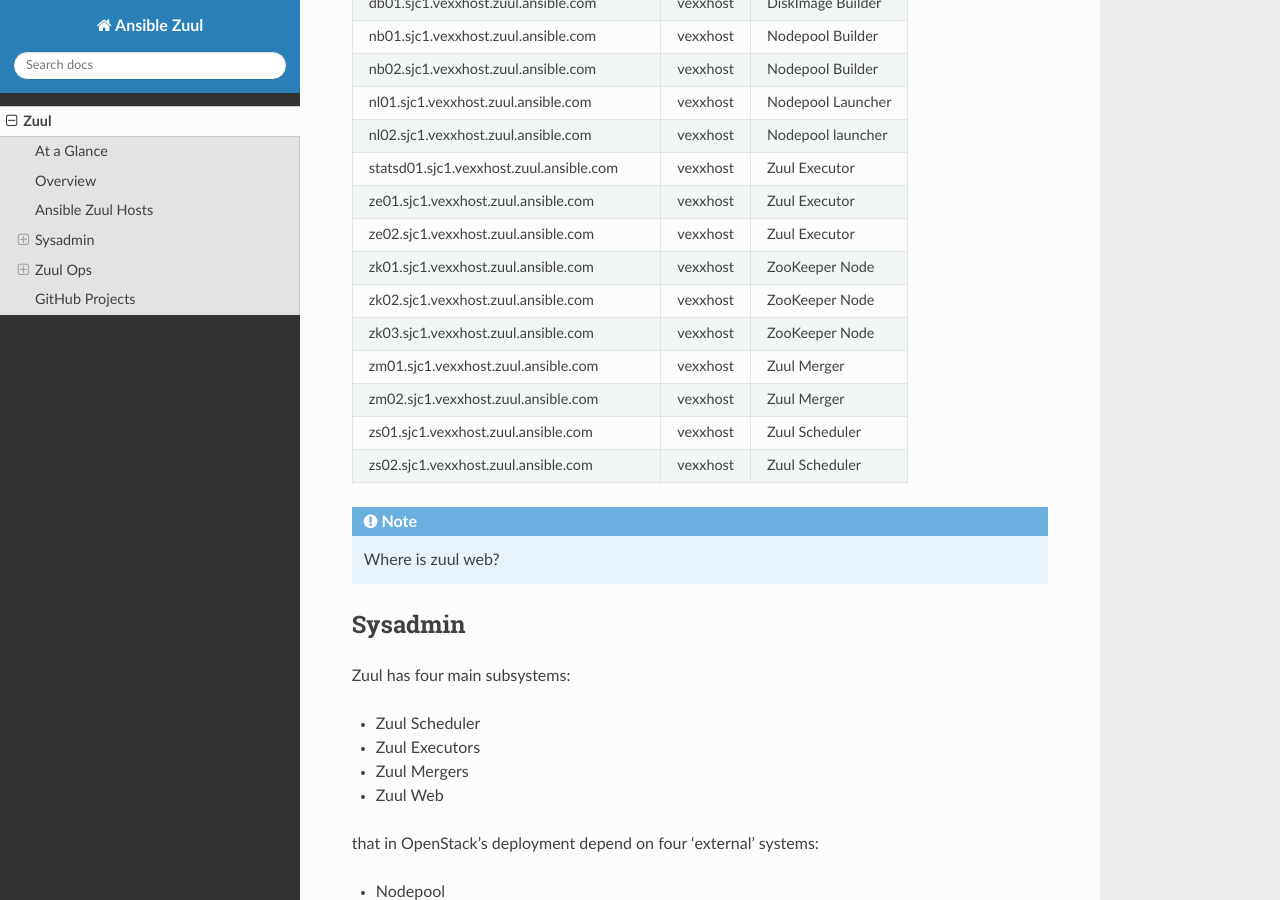
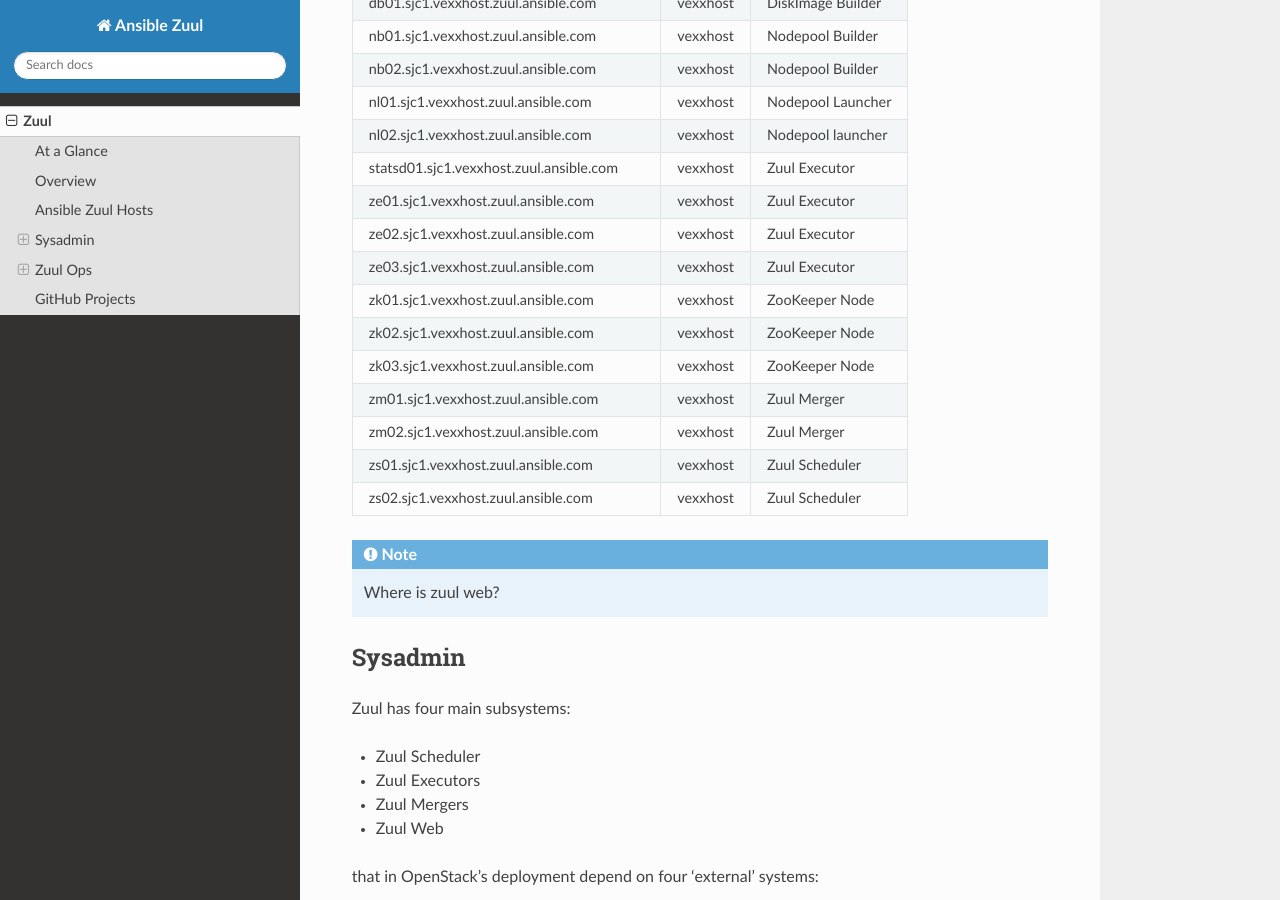
Before and after one commit to ansible-network/windmill-config, a Sphinx documentation site: the page built from doc/source/ansible_zuul.rst, in a window 1280 px wide and 900 px high, scrolled down 1870 px. Built offline with Sphinx 7.4.7 and the Read the Docs theme 2.0.0, drawn with Linux system fonts in a browser that asks for light colours.

Commit message:
Bring online ze03.sjc1.vexxhost.zuul.ansible.com
We've reached a point, where we run enough jobs to bring online another
executor.

Signed-off-by: Paul Belanger <pabelanger@redhat.com>

```diff
--- a/doc/source/ansible_zuul.rst
+++ b/doc/source/ansible_zuul.rst
@@ -102,6 +102,7 @@
   statsd01.sjc1.vexxhost.zuul.ansible.com    vexxhost  Zuul Executor
   ze01.sjc1.vexxhost.zuul.ansible.com        vexxhost  Zuul Executor
   ze02.sjc1.vexxhost.zuul.ansible.com        vexxhost  Zuul Executor
+  ze03.sjc1.vexxhost.zuul.ansible.com        vexxhost  Zuul Executor
   zk01.sjc1.vexxhost.zuul.ansible.com        vexxhost  ZooKeeper Node
   zk02.sjc1.vexxhost.zuul.ansible.com        vexxhost  ZooKeeper Node
   zk03.sjc1.vexxhost.zuul.ansible.com        vexxhost  ZooKeeper Node
```
Also changed, not shown: 4 other files.
